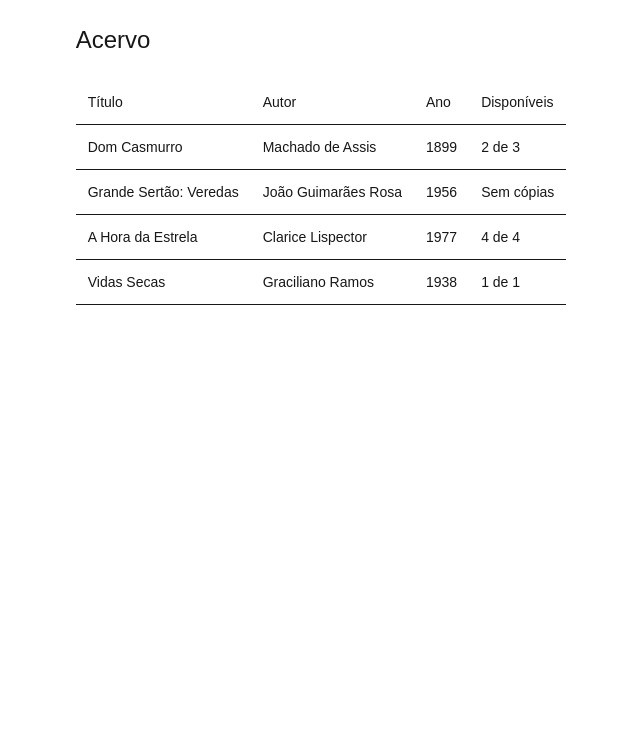
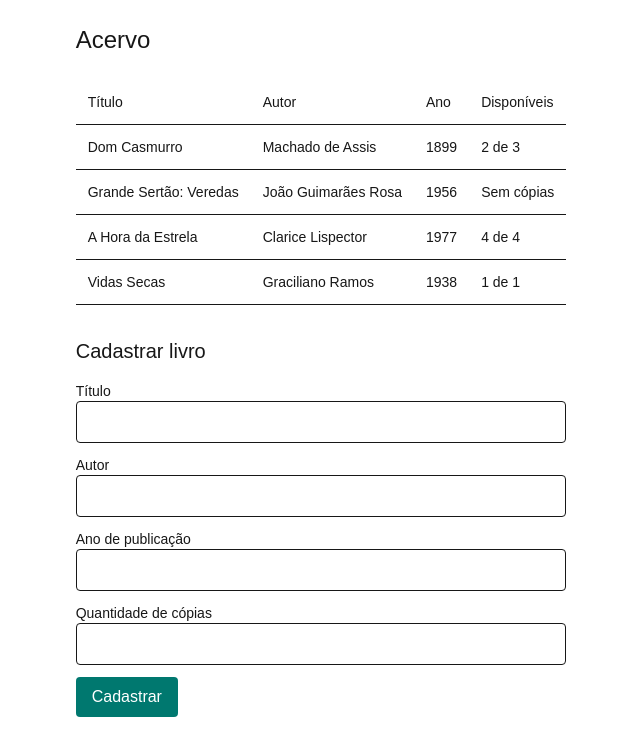
Before and after one commit to Claudio-16dv/projeto-biblioteca-verzel, a Next.js app in the folder frontend/: page / in a window 1280 px wide. Shown: the top 756 px of the page, without its empty margins (319-959 px from the left). Built offline with nearby package versions, Linux system fonts and the light colour scheme; no server answers.

Commit message:
feat(books): add book registration form

```diff
--- a/frontend/package.json
+++ b/frontend/package.json
@@ -9,9 +9,12 @@
     "lint": "eslint"
   },
   "dependencies": {
+    "@hookform/resolvers": "^5.9.1",
     "next": "16.3.2",
     "react": "19.2.8",
-    "react-dom": "19.2.8"
+    "react-dom": "19.2.8",
+    "react-hook-form": "^7.85.0",
+    "zod": "^4.4.3"
   },
   "devDependencies": {
     "@tailwindcss/postcss": "^4",
--- a/frontend/src/app/page.tsx
+++ b/frontend/src/app/page.tsx
@@ -2,12 +2,14 @@
 
 import { useBooks } from "@/hooks/use-books";
 import { BookList } from "@/components/books/BookList";
+import { BookForm } from "@/components/books/BookForm";
 
 export default function HomePage() {
-  const { books, isLoading, error } = useBooks();
+  const { books, isLoading, error, refetch } = useBooks();
 
   return (
-    <main className="mx-auto max-w-5xl p-6">
+    <main className="mx-auto max-w-5xl space-y-8 p-6">
+      <section>
         <h1 className="mb-6 text-2xl font-medium">Acervo</h1>
 
         {isLoading && <p>Carregando...</p>}
@@ -16,6 +18,12 @@ export default function HomePage() {
           <p>Nenhum livro cadastrado</p>
         )}
         {!isLoading && !error && books.length > 0 && <BookList books={books} />}
+      </section>
+
+      <section>
+        <h2 className="mb-4 text-xl font-medium">Cadastrar livro</h2>
+        <BookForm onCreated={refetch} />
+      </section>
     </main>
   );
 }
--- /dev/null
+++ b/frontend/src/components/books/BookForm.tsx
@@ -0,0 +1,127 @@
+"use client";
+
+import { useState } from "react";
+import { useForm } from "react-hook-form";
+import { zodResolver } from "@hookform/resolvers/zod";
+import { createBook } from "@/services/book.service";
+import {
+  createBookSchema,
+  type CreateBookInput,
+  type CreateBookOutput,
+} from "@/schemas/book.schema";
+
+type BookFormProps = {
+  onCreated: () => void;
+};
+
+export function BookForm({ onCreated }: BookFormProps) {
+  const [serverError, setServerError] = useState<string | null>(null);
+
+  const {
+    register,
+    handleSubmit,
+    reset,
+    formState: { errors, isSubmitting },
+  } = useForm<CreateBookInput, unknown, CreateBookOutput>({
+    resolver: zodResolver(createBookSchema),
+  });
+
+  async function onSubmit(data: CreateBookOutput) {
+    setServerError(null);
+
+    try {
+      await createBook(data);
+      reset();
+      onCreated();
+    } catch (err) {
+      setServerError(
+        err instanceof Error ? err.message : "Erro ao cadastrar o livro",
+      );
+    }
+  }
+
+  return (
+    <div className="space-y-3">
+      <div>
+        <label htmlFor="title" className="block text-sm font-medium">
+          Título
+        </label>
+        <input
+          id="title"
+          {...register("title")}
+          className="w-full rounded border p-2"
+        />
+        {errors.title && (
+          <p role="alert" className="text-sm text-red-600">
+            {errors.title.message}
+          </p>
+        )}
+      </div>
+
+      <div>
+        <label htmlFor="author" className="block text-sm font-medium">
+          Autor
+        </label>
+        <input
+          id="author"
+          {...register("author")}
+          className="w-full rounded border p-2"
+        />
+        {errors.author && (
+          <p role="alert" className="text-sm text-red-600">
+            {errors.author.message}
+          </p>
+        )}
+      </div>
+
+      <div>
+        <label htmlFor="publicationYear" className="block text-sm font-medium">
+          Ano de publicação
+        </label>
+        <input
+          id="publicationYear"
+          type="number"
+          {...register("publicationYear")}
+          className="w-full rounded border p-2"
+        />
+        {errors.publicationYear && (
+          <p role="alert" className="text-sm text-red-600">
+            {errors.publicationYear.message}
+          </p>
+        )}
+      </div>
+
+      <div>
+        <label htmlFor="copies" className="block text-sm font-medium">
+          Quantidade de cópias
+        </label>
+        <input
+          id="copies"
+          type="number"
+          {...register("copies")}
+          className="w-full rounded border p-2"
+        />
+        {errors.copies && (
+          <p role="alert" className="text-sm text-red-600">
+            {errors.copies.message}
+          </p>
+        )}
+      </div>
+
+      {serverError && (
+        <p role="alert" className="text-sm text-red-600">
+          {serverError}
+        </p>
+      )}
+
+      <button
+        type="button"
+        onClick={handleSubmit(onSubmit)}
+        disabled={isSubmitting}
+        className="rounded bg-teal-700 px-4 py-2 text-white disabled:opacity-50"
+      >
+        {isSubmitting ? "Cadastrando..." : "Cadastrar"}
+      </button>
+    </div>
+  );
+}
--- /dev/null
+++ b/frontend/src/schemas/book.schema.ts
@@ -0,0 +1,19 @@
+import { z } from "zod";
+
+const CURRENT_YEAR = new Date().getFullYear();
+
+export const createBookSchema = z.object({
+  title: z.string().trim().min(1, "O título é obrigatório"),
+  author: z.string().trim().min(1, "O autor é obrigatório"),
+  publicationYear: z.coerce
+    .number({ message: "O ano de publicação é obrigatório" })
+    .int("O ano deve ser um número inteiro")
+    .max(CURRENT_YEAR, "O ano de publicação não pode ser futuro"),
+  copies: z.coerce
+    .number({ message: "A quantidade de cópias é obrigatória" })
+    .int("A quantidade deve ser um número inteiro")
+    .min(0, "A quantidade de cópias não pode ser negativa"),
+});
+
+export type CreateBookInput = z.input<typeof createBookSchema>;
+export type CreateBookOutput = z.output<typeof createBookSchema>;
```
Also changed, not shown: 1 other file (tests, documents, lock files or other folders). Lines whose indentation alone changed are shown as unchanged.
